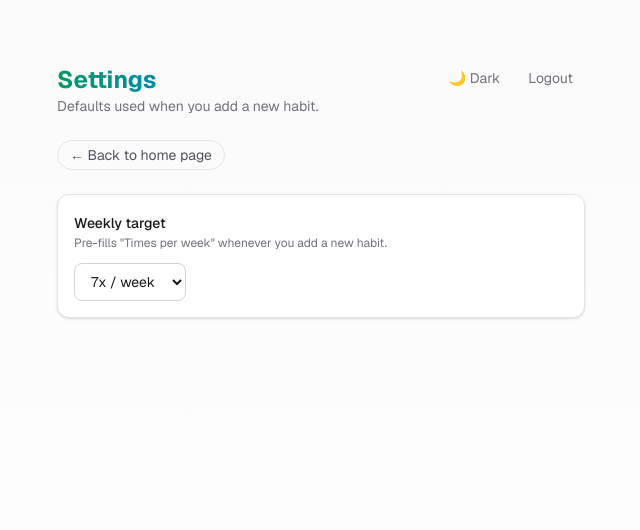
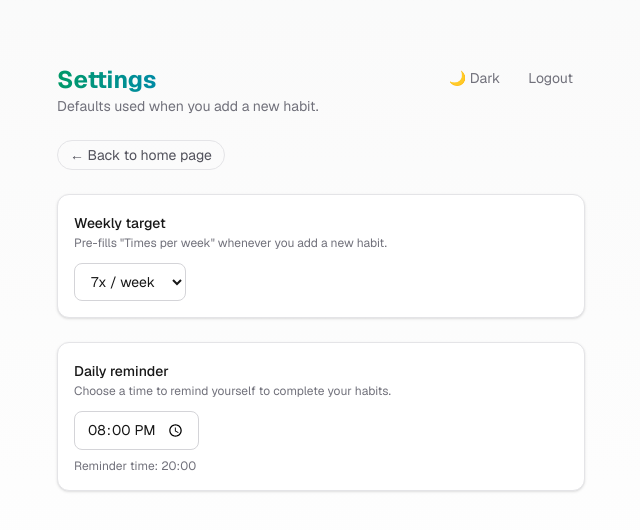
Before and after one commit to ShreyaDhaytonde/habit-tracker-client, a Next.js app: page /settings in a window 1280 px wide. Shown: the top 530 px of the page, without its empty margins (319-959 px from the left). Built offline with nearby package versions, Linux system fonts and the light colour scheme.

Commit message:
Implement daily reminder time feature in settings
Added functionality for setting a daily reminder time for habits.

```diff
--- a/app/settings/page.tsx
+++ b/app/settings/page.tsx
@@ -4,41 +4,73 @@ import Link from "next/link";
 import { useEffect, useState } from "react";
 import LogoutButton from "@/app/components/LogoutButton";
 import ThemeToggle from "@/app/components/ThemeToggle";
-import { loadDefaultWeeklyTarget, saveDefaultWeeklyTarget } from "@/app/lib/settingsPrefs";
+import {
+  loadDefaultWeeklyTarget,
+  saveDefaultWeeklyTarget,
+} from "@/app/lib/settingsPrefs";
 import { WEEKLY_TARGET_OPTIONS } from "@/app/types/HabitTypes";
 
 export default function Settings() {
   const [defaultTarget, setDefaultTarget] = useState<number>(7);
+  const [reminderTime, setReminderTime] = useState("20:00");
   const [saved, setSaved] = useState(false);
 
   useEffect(() => {
     const stored = loadDefaultWeeklyTarget();
-    if (stored !== null) setDefaultTarget(stored);
+
+    if (stored !== null) {
+      setDefaultTarget(stored);
+    }
+
+    const storedReminderTime =
+      localStorage.getItem("habit-reminder-time");
+
+    if (storedReminderTime) {
+      setReminderTime(storedReminderTime);
+    }
   }, []);
 
   function handleChange(e: React.ChangeEvent<HTMLSelectElement>) {
     const value = Number(e.target.value);
+
     setDefaultTarget(value);
     saveDefaultWeeklyTarget(value);
+    setSaved(true);
+  }
+
+  function handleReminderTimeChange(
+    e: React.ChangeEvent<HTMLInputElement>
+  ) {
+    const value = e.target.value;
+
+    setReminderTime(value);
+    localStorage.setItem("habit-reminder-time", value);
     setSaved(true);
   }
 
   return (
     <div className="flex flex-1 justify-center bg-gradient-to-b from-zinc-50 to-white dark:from-black dark:to-zinc-950">
       <main className="flex w-full max-w-xl flex-col gap-6 px-6 py-16">
+
+        {/* Header */}
         <div className="flex items-start justify-between gap-4">
           <div>
             <h1 className="bg-gradient-to-r from-emerald-600 to-blue-600 bg-clip-text text-2xl font-bold text-transparent dark:from-emerald-400 dark:to-blue-400">
               Settings
             </h1>
-            <p className="text-sm text-zinc-500">Defaults used when you add a new habit.</p>
+
+            <p className="text-sm text-zinc-500">
+              Defaults used when you add a new habit.
+            </p>
           </div>
+
           <div className="flex items-center gap-1">
             <ThemeToggle />
             <LogoutButton />
           </div>
         </div>
 
+        {/* Back button */}
         <Link
           href="/"
           className="w-fit rounded-full border border-zinc-200 px-3 py-1 text-sm text-zinc-600 transition-colors hover:bg-zinc-100 hover:text-zinc-900 dark:border-zinc-700 dark:text-zinc-300 dark:hover:bg-zinc-800 dark:hover:text-zinc-100"
@@ -46,13 +78,19 @@ export default function Settings() {
           ← Back to home page
         </Link>
 
+        {/* Weekly target */}
         <div className="rounded-xl border border-zinc-200 bg-white p-4 shadow-sm dark:border-zinc-800 dark:bg-zinc-900/40">
-          <label htmlFor="default-weekly-target" className="text-sm font-medium">
-           Weekly target
+          <label
+            htmlFor="default-weekly-target"
+            className="text-sm font-medium"
+          >
+            Weekly target
           </label>
+
           <p className="mb-3 text-xs text-zinc-500">
             Pre-fills "Times per week" whenever you add a new habit.
           </p>
+
           <select
             id="default-weekly-target"
             aria-label="Default weekly target"
@@ -66,8 +104,44 @@ export default function Settings() {
               </option>
             ))}
           </select>
-          {saved && <p className="mt-2 text-xs text-emerald-600">Saved.</p>}
+
+          {saved && (
+            <p
+              role="status"
+              className="mt-2 text-xs text-emerald-600"
+            >
+              Saved.
+            </p>
+          )}
         </div>
+
+        {/* NEW FEATURE: Reminder time */}
+        <div className="rounded-xl border border-zinc-200 bg-white p-4 shadow-sm dark:border-zinc-800 dark:bg-zinc-900/40">
+          <label
+            htmlFor="reminder-time"
+            className="text-sm font-medium"
+          >
+            Daily reminder
+          </label>
+
+          <p className="mb-3 text-xs text-zinc-500">
+            Choose a time to remind yourself to complete your habits.
+          </p>
+
+          <input
+            id="reminder-time"
+            aria-label="Daily reminder time"
+            type="time"
+            value={reminderTime}
+            onChange={handleReminderTimeChange}
+            className="rounded-lg border border-zinc-300 px-3 py-2 text-sm dark:border-zinc-700 dark:bg-zinc-900"
+          />
+
+          <p className="mt-2 text-xs text-zinc-500">
+            Reminder time: {reminderTime}
+          </p>
+        </div>
+
       </main>
     </div>
   );
```
